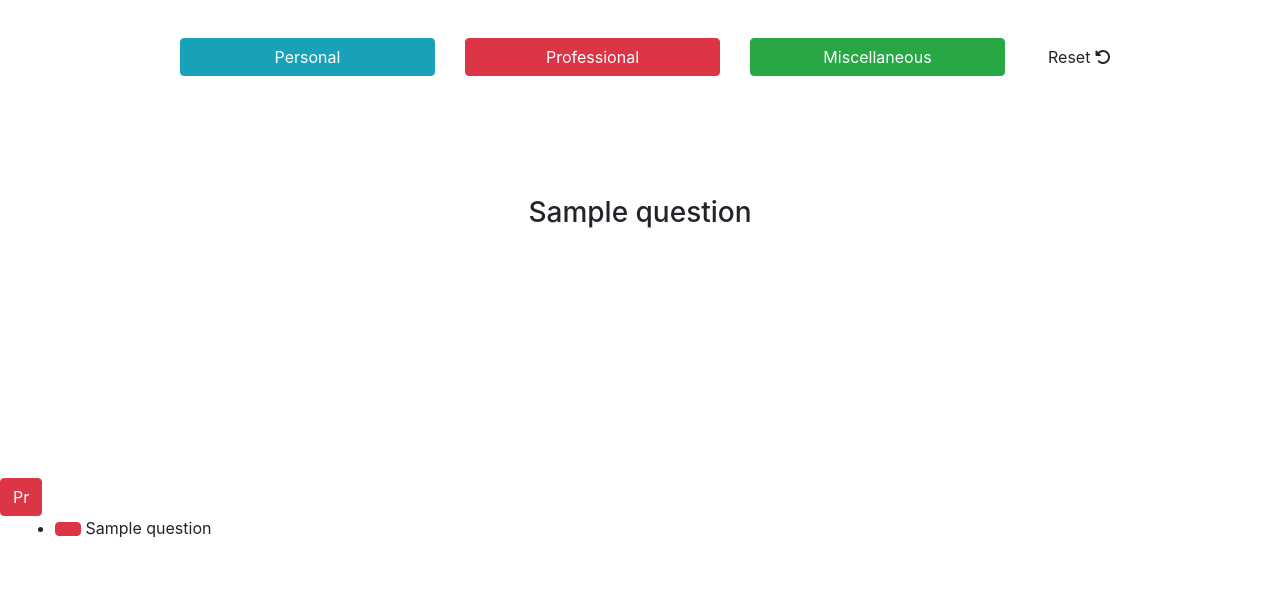
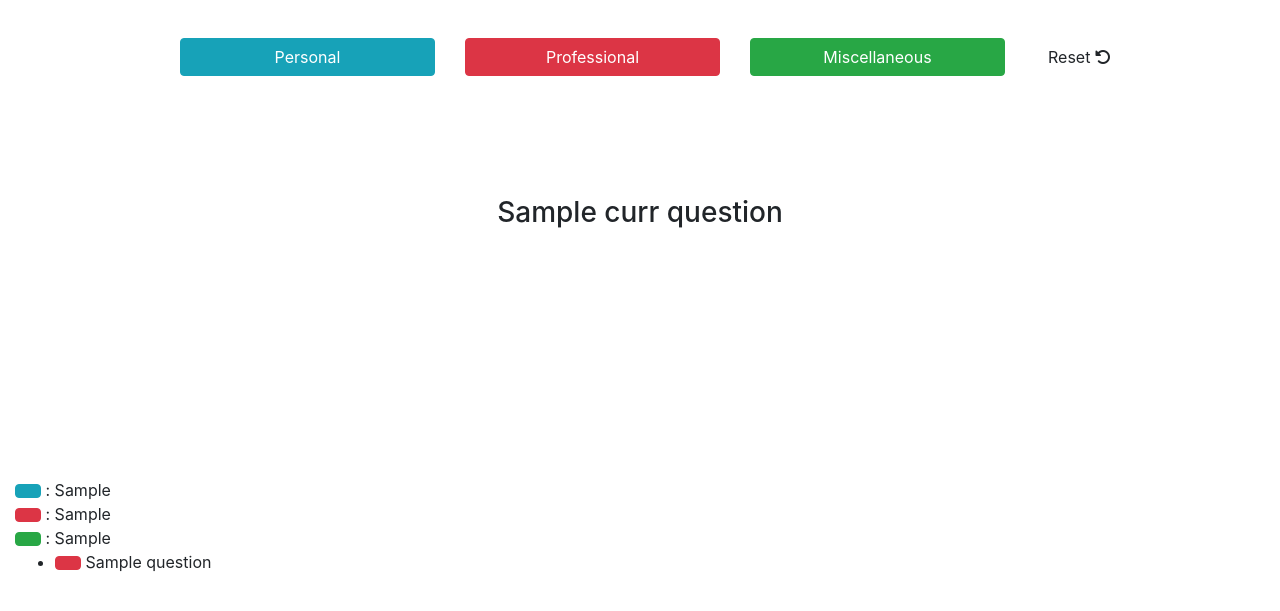
Before and after one commit to sivsubra-tw/mentor-intro, a Flask app: template templates/index.html in a window 1280 px wide. Shown: the part 162-773 px from the top of the page. Run offline with Flask 2, Linux system fonts and the light colour scheme; the template is opened without the code that fills it: most values are stand-ins (such as "Sample title", 1, 10 or a date in 2020); some libraries are stand-ins or nearby versions.

Commit message:
List number of questions asked in each category

```diff
--- a/application.py
+++ b/application.py
@@ -32,7 +32,7 @@ def reset():
 def index():
 	if session.get("questions_so_far") is None:
 		reset()
-	return render_template("index.html", questions_so_far = session["questions_so_far"])
+	return render_template("index.html", questions_so_far = session["questions_so_far"], categories_so_far = session["categories_so_far"])
 
 
 @app.route("/", methods=["POST"])
@@ -49,4 +49,5 @@ def question():
 		session["categories_so_far"][category] += 1
 		session["questions_so_far"].append((category,questions[category][session["questions_id"][category]]))
 
-		return render_template("index.html", question = questions[category][session["questions_id"][category]], questions_so_far = session["questions_so_far"])
+		return render_template("index.html", curr_question = questions[category][session["questions_id"][category]], questions_so_far = session["questions_so_far"],
+				categories_so_far = session["categories_so_far"])
--- a/templates/index.html
+++ b/templates/index.html
@@ -67,30 +67,19 @@
 
 			<br> <br> <br> <br> <br>
 
-			<h3 align = "center"> {{ question }} </h3>
+			<h3 align = "center"> {{ curr_question }} </h3>
 
 		</div>
 
 		<br> <br> <br> <br> <br> <br> <br> <br> <br> <br>
 
+		<div class = "col-lg-3 pull-right">
+			<button type="button" class="btn btn-info"></button> : {{ categories_so_far.0}} <br>
+			<button type="button" class="btn btn-danger"></button> : {{ categories_so_far.1 }} <br>
+			<button type="button" class="btn btn-success"></button> : {{ categories_so_far.2 }} <br>
+		</div>
+
 		<footer>
-
-			<div class="btn-group" role="group" aria-label="Basic example">
-
-				{% for questions in questions_so_far %}
-
-					{% if questions.0 == 0 %}
-						  <button type="button" class="btn btn-info">Pe</button>
-					{% elif questions.0 == 1 %}
-						  <button type="button" class="btn btn-danger">Pr</button>
-					{% else %}
-						<button type="button" class="btn btn-success">Mi</button>
-					{% endif %}
-
-				{% endfor %}
-
-			</div>
-
 			<div class = "col-lg-6 pull-right">
 				<ul>
 					{% for questions in questions_so_far %}
```
